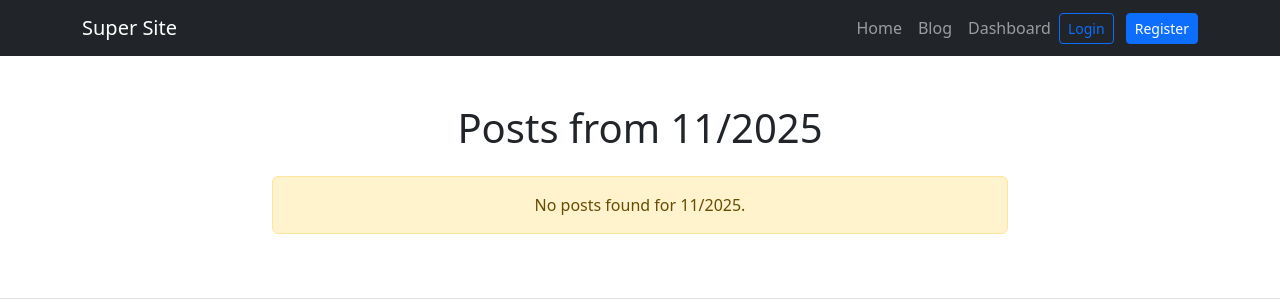
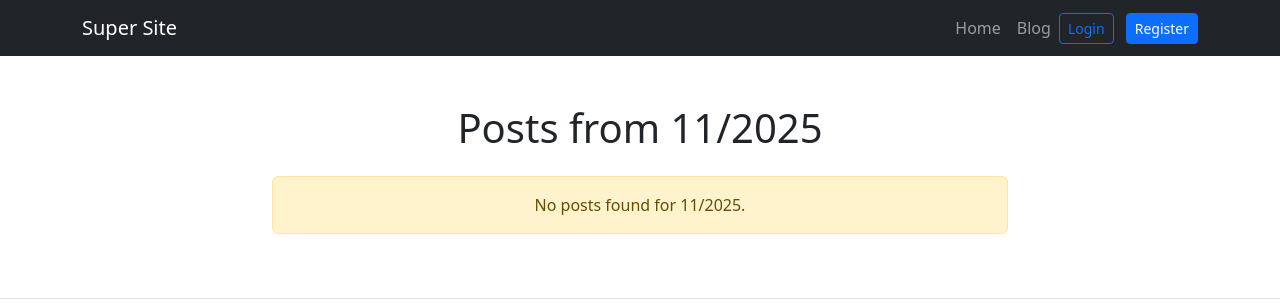
Before and after one commit to pouya-mhb/Django-Practice, a Django app: page /blog/2025/11 in a window 1280 px wide. Shown: the top 303 px of the page. Run offline with Django 5.2, Linux system fonts and the light colour scheme; tables that the repository leaves empty hold one stand-in row (values such as "Sample post").

Commit message:
move dashboard from blog to core

```diff
--- a/backend/Templates/base.html
+++ b/backend/Templates/base.html
@@ -21,7 +21,9 @@
                 <ul class="navbar-nav ms-auto">
                     <li class="nav-item"><a class="nav-link" href="{% url 'home' %}">Home</a></li>
                     <li class="nav-item"><a class="nav-link" href="{% url 'blog:post_list' %}">Blog</a></li>
-                    <li class="nav-item"><a class="nav-link" href="{% url 'blog:dashboard' %}">Dashboard</a></li>
+                    {% if user.is_authenticated %}
+                    <li class="nav-item"><a class="nav-link" href="{% url 'dashboard' %}">Dashboard</a></li>
+                    {% endif %}
                 </ul>
             </div>
             <div>
--- a/backend/backend/urls.py
+++ b/backend/backend/urls.py
@@ -23,6 +23,7 @@ from django.conf.urls.static import static
 
 urlpatterns = [
     path("", core_views.home, name="home"),
+    path("dashboard/", core_views.dashboard, name="dashboard"),
     path("admin/", admin.site.urls),
     path("core/", include("core.urls")),
     path("blog/", include("blog.urls")),
--- a/backend/blog/urls.py
+++ b/backend/blog/urls.py
@@ -20,5 +20,4 @@ urlpatterns = [
     path("<int:post_id>/share/", views.post_share, name="post_share"),
     path("tag/<slug:tag_slug>/", views.post_list, name="post_list_by_tag"),
     path("create/", views.post_create, name="post_create"),
-    path("dashboard/", views.dashboard, name="dashboard"),
 ]
--- a/backend/blog/views.py
+++ b/backend/blog/views.py
@@ -28,17 +28,6 @@ def post_create(request):
     else:
         form = PostCreateForm()
     return render(request, "blog/post/create.html", {"form": form})
-
-
-@login_required
-def dashboard(request):
-    user_posts = Post.objects.filter(author=request.user)
-    user_comments = Comment.objects.filter(user=request.user)
-    return render(
-        request,
-        "blog/dashboard.html",
-        {"posts": user_posts, "comments": user_comments},
-    )
 
 
 def post_list(request, tag_slug=None):
```
Also changed, not shown: backend/core/views.py (+14 -1 lines), backend/Templates/dashboard.html (renamed from backend/Templates/blog/dashboard.html).
